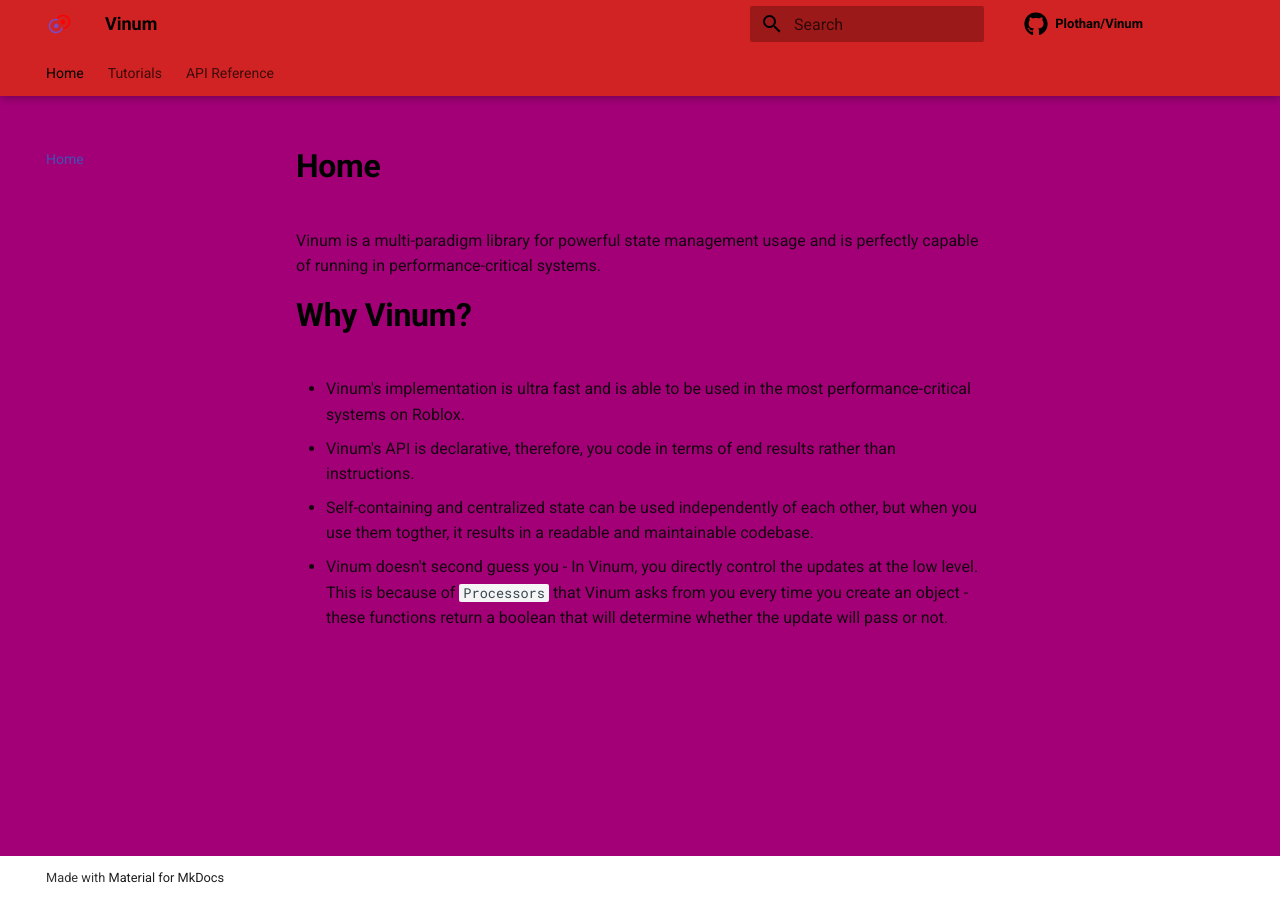
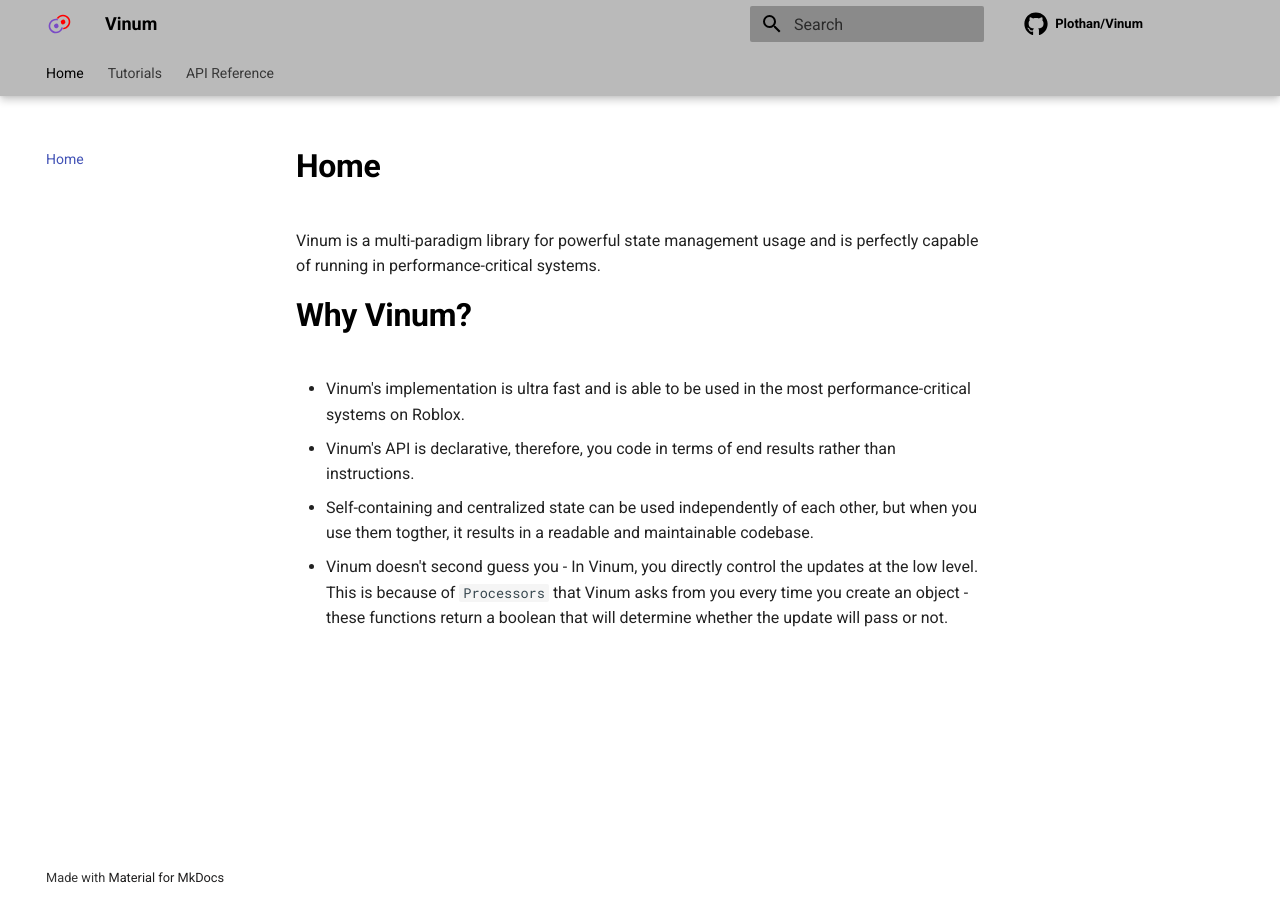
Before and after one commit to vinum-team/Vinum, an MkDocs documentation site: the page built from docs/index.md, in a window 1280 px wide. Built offline with MkDocs 1.6.1 and Material for MkDocs 9.7.7, drawn with Linux system fonts in a browser that asks for light colours; comment, search, counter and statistics services are not loaded.

Commit message:
Update theme.css

```diff
--- a/docs/stylesheets/theme.css
+++ b/docs/stylesheets/theme.css
@@ -1,5 +1,5 @@
 :root > * {
-    --md-primary-fg-color:               hsl(0, 71%, 48%);
+    --md-primary-fg-color:               hsl(0, 0%, 73%);
     --md-primary-fg-color--light:        rgb(152, 151, 151);
     --md-primary-fg-color--dark:         rgb(64, 64, 64);
     --md-primary-bg-color:               rgb(0, 0, 0);
@@ -10,10 +10,10 @@
     --md-default-fg-color--light:        hwb(0 0% 100%);
     --md-default-fg-color--lighter:      hsl(0, 0%, 0%);
     --md-default-fg-color--lightest:     hsl(0, 0%, 80%);
-    --md-default-bg-color:               hsl(316, 100%, 32%);
-    --md-default-bg-color--light:        hsla(69, 100%, 50%, 0.7);
-    --md-default-bg-color--lighter:      hsl(142, 100%, 50%);
-    --md-default-bg-color--lightest:     hsla(0, 100%, 50%, 0.12);
+    --md-default-bg-color:               hsl(0, 0%, 100%);
+    --md-default-bg-color--light:        hsla(0, 0%, 100%, 0.7WS);
+    --md-default-bg-color--lighter:      hsl(0, 0%, 100%);
+    --md-default-bg-color--lightest:     hsla(0, 0%, 100%, 0.12);
 
     --md-footer-fg-color:                rgb(0, 0, 0);
     --md-footer-fg-color--light:         hsl(0, 2%, 12%);
```
